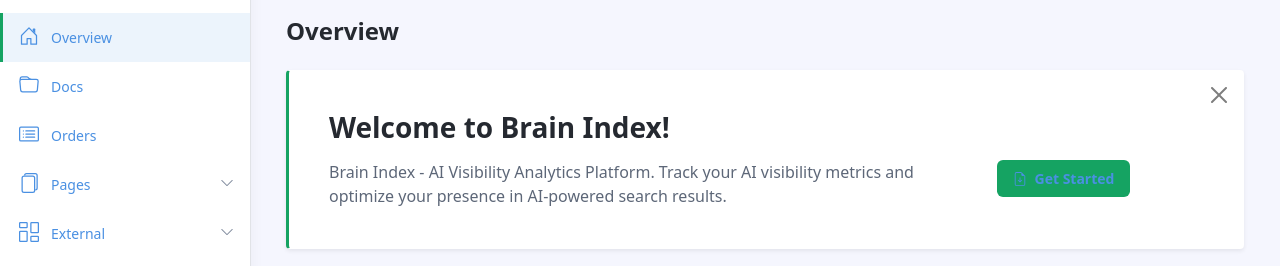
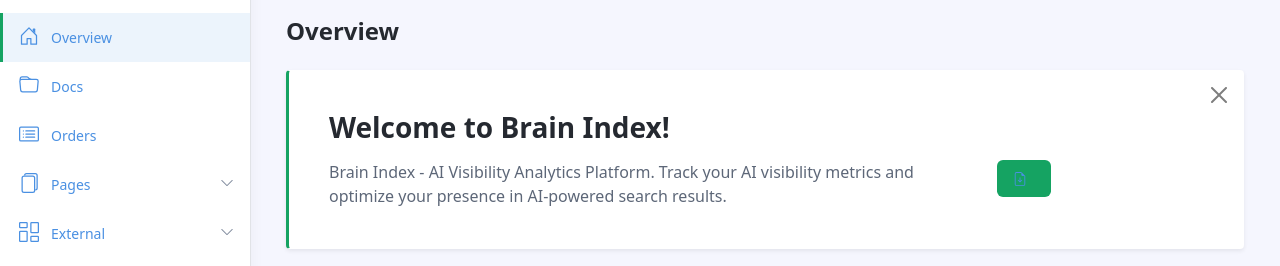
Before and after one commit to guannko/brain-index-portal, a plain HTML site: page index.html in a window 1280 px wide. Shown: the part 63-329 px from the top of the page. Drawn offline with Linux system fonts and the light colour scheme.

Commit message:
Remove Get Started button and replace logo icon

```diff
--- a/index.html
+++ b/index.html
@@ -352,7 +352,7 @@
   <path d="M4 0h5.5v1H4a1 1 0 0 0-1 1v12a1 1 0 0 0 1 1h8a1 1 0 0 0 1-1V4.5h1V14a2 2 0 0 1-2 2H4a2 2 0 0 1-2-2V2a2 2 0 0 1 2-2z"/>
   <path d="M9.5 3V0L14 4.5h-3A1.5 1.5 0 0 1 9.5 3z"/>
   <path fill-rule="evenodd" d="M8 6a.5.5 0 0 1 .5.5v3.793l1.146-1.147a.5.5 0 0 1 .708.708l-2 2a.5.5 0 0 1-.708 0l-2-2a.5.5 0 1 1 .708-.708L7.5 10.293V6.5A.5.5 0 0 1 8 6z"/>
-</svg>Get Started</a>
+</svg></a>
 							    </div><!--//col-->
 						    </div><!--//row-->
 						    <button type="button" class="btn-close" data-bs-dismiss="alert" aria-label="Close"></button>
```
